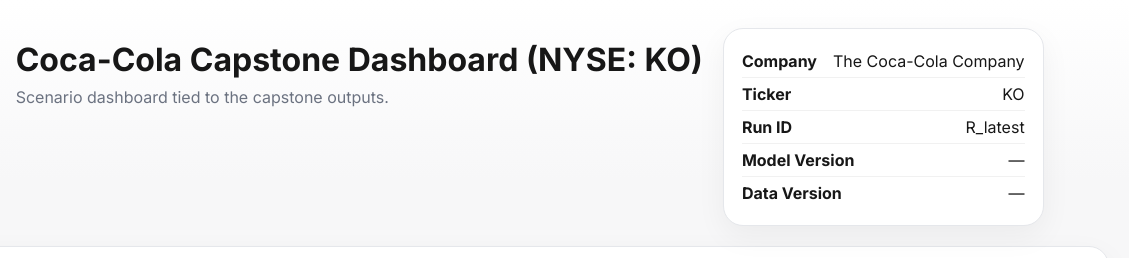
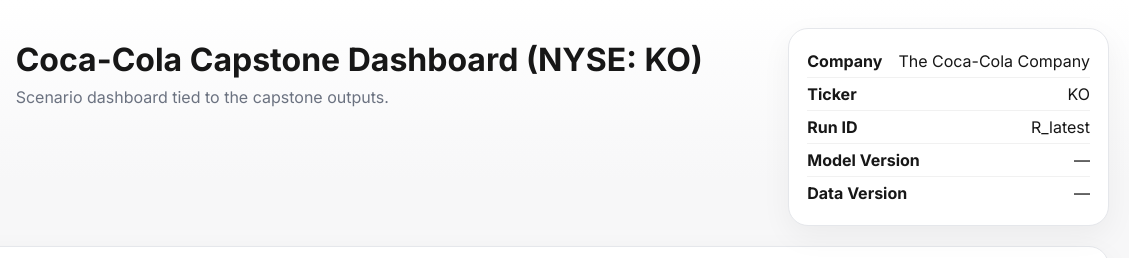
Before and after one commit to DylanHamze/ko-capstone-dashboard, a plain HTML site: page index.html in a window 1280 px wide. Shown: the top 258 px of the page, 151-1280 px from the left. Drawn offline with nearby package versions, Linux system fonts and the light colour scheme.

Commit message:
Update styles.css

```diff
--- a/styles.css
+++ b/styles.css
@@ -13,7 +13,13 @@
 *{box-sizing:border-box}
 body{margin:0;font-family:Inter,system-ui,sans-serif;background:linear-gradient(180deg,#fff 0,#f7f7f8 180px);color:var(--text)}
 .app{max-width:1380px;margin:0 auto;padding:28px 20px 40px}
-.hero{display:flex;justify-content:flex-start;gap:20px;align-items:flex-start;margin-bottom:20px}
+.hero{
+  display:flex;
+  justify-content:space-between;
+  gap:20px;
+  align-items:flex-start;
+  margin-bottom:20px;
+}
 .hero-left{
   display:flex;
   align-items:flex-start;
```
